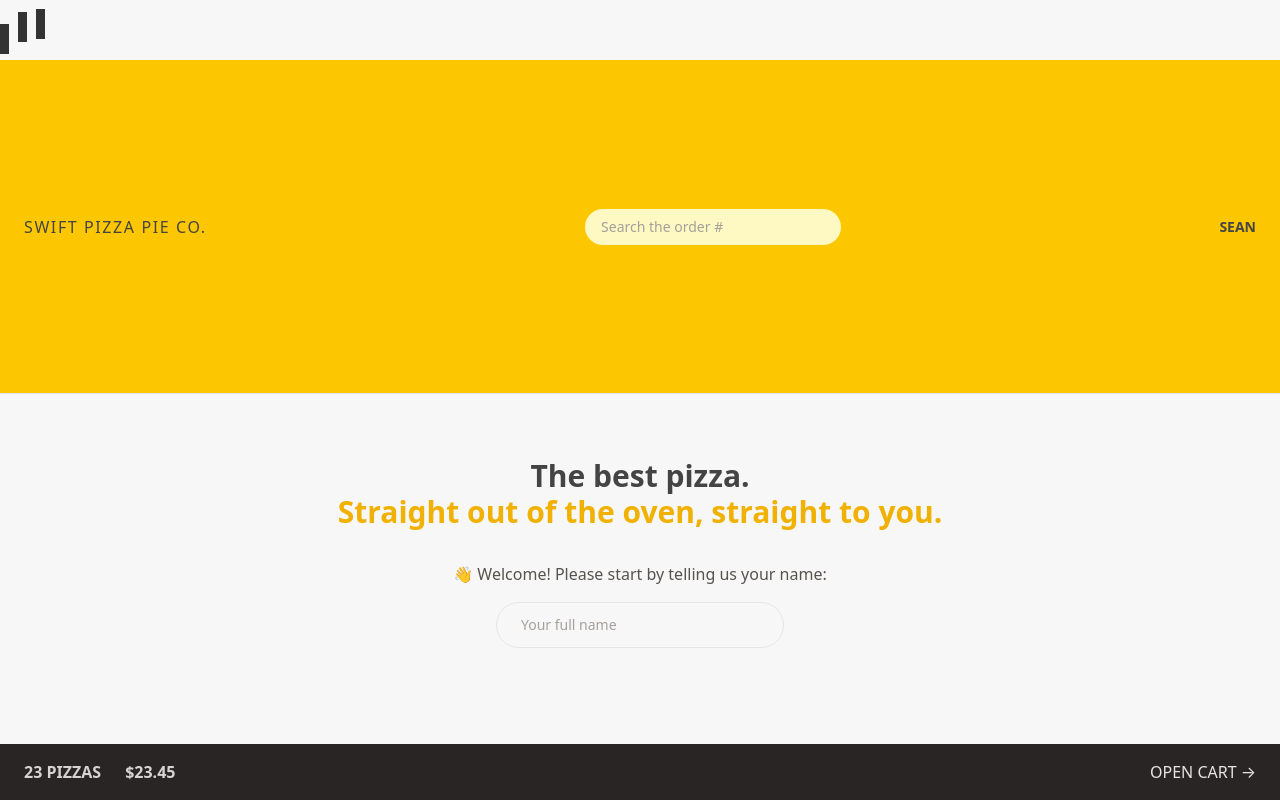
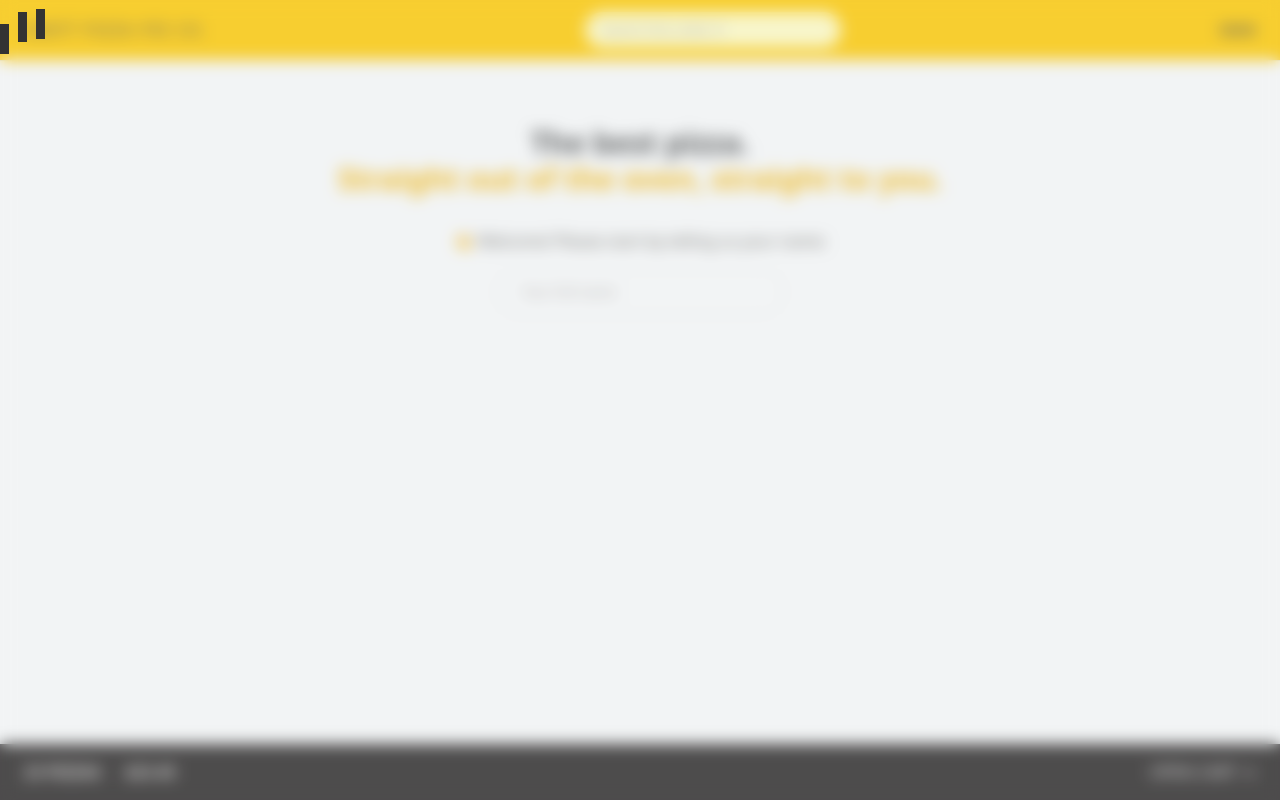
Before and after one commit to MBANS8A1/Swift-Pizza-Pie-Company, a React (Vite) app: page / in a window 1280 px wide. Built offline with nearby package versions, Linux system fonts and the light colour scheme.

Commit message:
In order to make the LoadingSpinner container (<div>) cover the entire viewport of the UI when in operation, I used inset-0 (sets top, bottom, left and right to 0). Also I added a small pixelated blur with a slate background, which has 20% opacity.

```diff
--- a/src/ui/LoadingSpinner.jsx
+++ b/src/ui/LoadingSpinner.jsx
@@ -1,5 +1,9 @@
 function LoadingSpinner() {
-  return <div className="loader"></div>;
+  return (
+    <div className="absolute inset-0 bg-slate-200/20 backdrop-blur-sm">
+      <div className="loader"></div>
+    </div>
+  );
 }
 
 export default LoadingSpinner;
```
